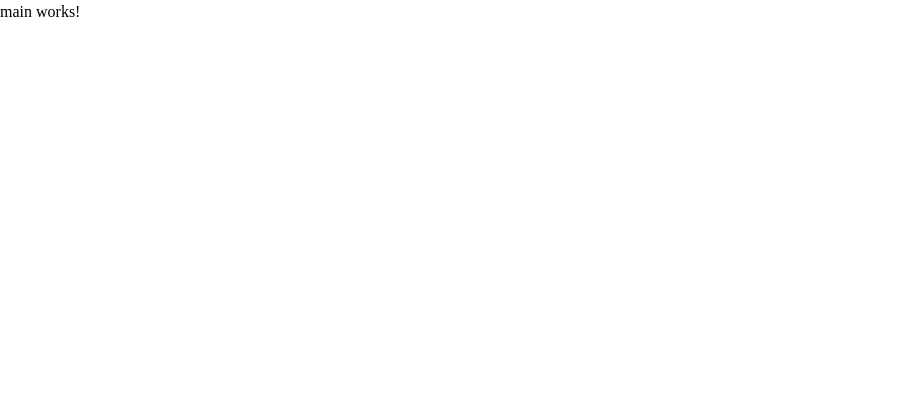
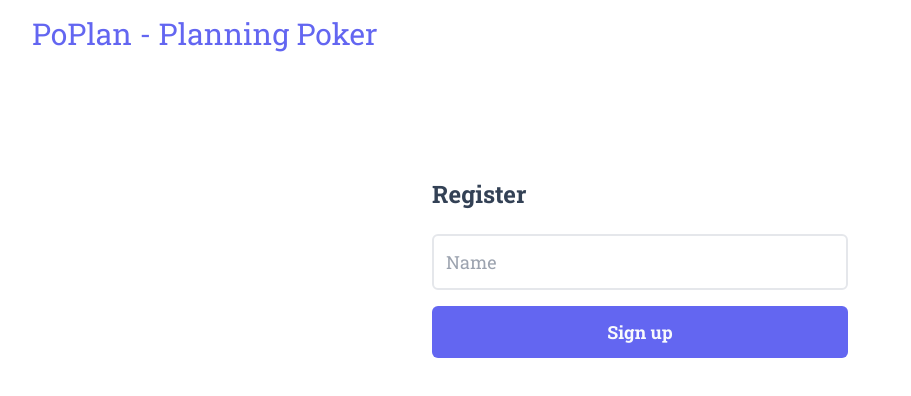
Before and after one commit to makarovangelika/ng-planning-poker, an Angular app: page / in a window 1280 px wide. Shown: the top 396 px of the page, without its empty margins (0-911 px from the left). Built offline with nearby package versions, Linux system fonts and the light colour scheme.

Commit message:
Create registration form

```diff
--- a/src/app/app.component.html
+++ b/src/app/app.component.html
@@ -1 +1,9 @@
-<router-outlet></router-outlet>
+<div class="container mx-auto px-4 text-slate-700 text-lg h-screen">
+    <header>
+        <nav class="flex justify-between">
+            <h1 class="text-2xl sm:text-3xl text-indigo-500 m-4"><a routerLink='/'>PoPlan - Planning Poker</a></h1>
+            <span *ngIf="currentUser" class="m-4 font-bold">{{currentUser.user.name}}</span>
+        </nav>
+    </header>
+    <router-outlet></router-outlet>
+</div>
--- a/src/app/app.component.ts
+++ b/src/app/app.component.ts
@@ -1,4 +1,5 @@
 import { Component } from '@angular/core';
+import { RegistrationService } from './services/registration.service';
 
 @Component({
   selector: 'app-root',
@@ -7,4 +8,7 @@ import { Component } from '@angular/core';
 })
 export class AppComponent {
   title = 'ng-planning-poker';
+  currentUser = this.registrationService.registration;
+
+  constructor(private registrationService: RegistrationService) {}
 }
--- a/src/app/components/main/main.component.html
+++ b/src/app/components/main/main.component.html
@@ -1 +1,10 @@
-<p>main works!</p>
+<app-new-room-form *ngIf="registrationService.registration"></app-new-room-form>
+<div *ngIf="!registrationService.registration"
+    class="flex flex-col items-center justify-center h-1/2">
+    <h2 class="text-left w-4/5 sm:w-1/3 font-bold mb-6 text-2xl">Register</h2>
+    <input type='text' placeholder='Name'
+        [(ngModel)]="name"
+        class="w-4/5 sm:w-1/3 border-2 border-gray-200 focus:outline-indigo-500 rounded-md p-3 mb-4" />
+    <button (click)="signUp()"
+    class="w-4/5 sm:w-1/3 font-bold bg-indigo-500 hover:opacity-50 ease-in-out duration-200 rounded-md text-slate-50 p-3">Sign up</button>
+</div>
--- a/src/app/components/main/main.component.ts
+++ b/src/app/components/main/main.component.ts
@@ -1,4 +1,5 @@
 import { Component } from '@angular/core';
+import { RegistrationService } from 'src/app/services/registration.service';
 
 @Component({
   selector: 'app-main',
@@ -6,5 +7,12 @@ import { Component } from '@angular/core';
   styleUrls: ['./main.component.css']
 })
 export class MainComponent {
+  name = "";
 
+  constructor(public registrationService: RegistrationService) {}
+
+  signUp() {
+    this.registrationService.registerUser(this.name)
+      .subscribe(registration => {});
+  }
 }
--- /dev/null
+++ b/src/app/components/new-room-form/new-room-form.component.html
@@ -0,0 +1 @@
+<p>new-room-form works!</p>
--- a/src/app/interceptors/auth.interceptor.ts
+++ b/src/app/interceptors/auth.interceptor.ts
@@ -14,10 +14,10 @@ export class AuthInterceptor implements HttpInterceptor {
   constructor(private auth: RegistrationService) {}
 
   intercept(request: HttpRequest<unknown>, next: HttpHandler): Observable<HttpEvent<unknown>> {
-    if (this.auth.token) {
+    if (this.auth.registration) {
       request = request.clone({
         setHeaders: {
-          "Authorization": this.auth.token
+          "Authorization": this.auth.registration.token
         }
       })
     }
--- a/src/app/services/registration.service.ts
+++ b/src/app/services/registration.service.ts
@@ -10,17 +10,14 @@ import { url } from './baseUrl';
 })
 export class RegistrationService {
 
-  token!: string;
+  registration!: Registration;
 
   constructor(private http: HttpClient) { }
   registerUser(name: string): Observable<Registration> {
     return this.http.post<Registration>(`${url}/register`, {
-      method: "POST",
-        body: JSON.stringify({
-            name: name
-    })
-  }).pipe(
-    tap(registration => this.token = registration.token)
-  )
+      name: name
+    }).pipe(
+      tap(registration => this.registration = registration)
+    )
+  }
 }
-}
--- a/src/index.html
+++ b/src/index.html
@@ -2,6 +2,9 @@
 <html lang="en">
 <head>
   <meta charset="utf-8">
+  <link rel="preconnect" href="https://fonts.googleapis.com">
+  <link rel="preconnect" href="https://fonts.gstatic.com" crossorigin>
+  <link href="https://fonts.googleapis.com/css2?family=Roboto+Slab:wght@400;700&display=swap" rel="stylesheet">
   <title>NgPlanningPoker</title>
   <base href="/">
   <meta name="viewport" content="width=device-width, initial-scale=1">
```
Also changed, not shown: src/app/app.module.ts (+7 -1 lines), src/app/components/new-room-form/new-room-form.component.ts (added, +10 -0 lines), src/app/components/new-room-form/new-room-form.component.css (added), 1 other file (tests, documents, lock files or other folders).
